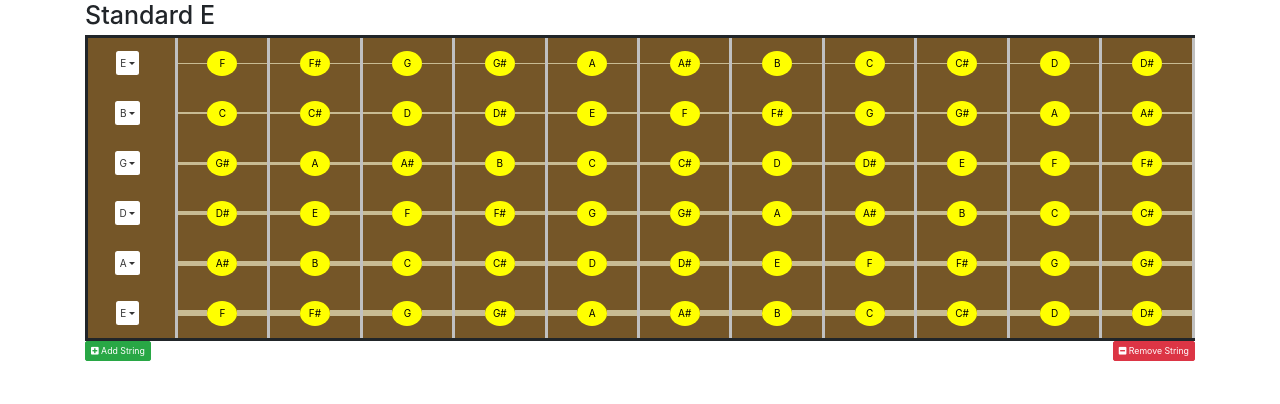
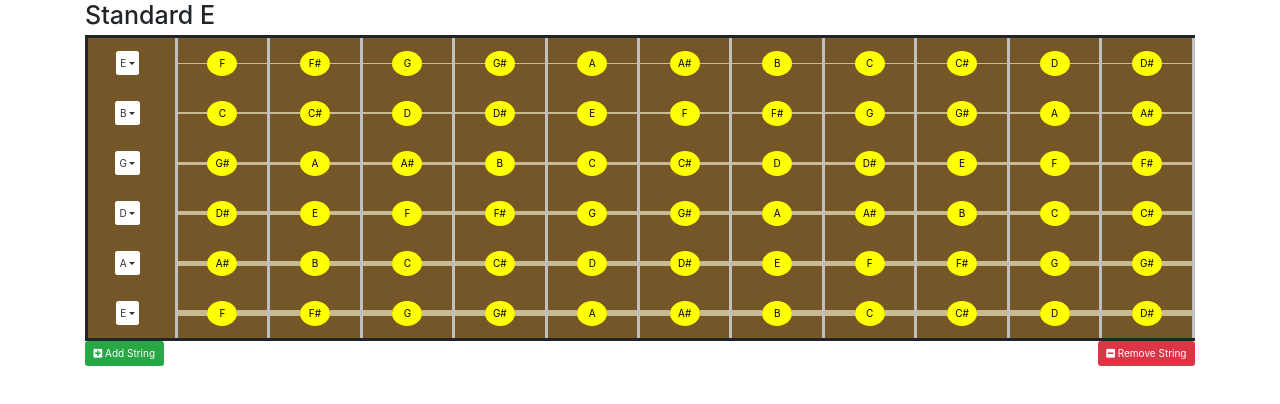
Before and after one commit to CP92/FretReact, a React app: page /#/ in a window 1280 px wide. Shown: the top 404 px of the page. Built offline with nearby package versions, Linux system fonts and the light colour scheme.

Commit message:
Made add and remove string buttons larger

```diff
--- a/src/FretBoard.js
+++ b/src/FretBoard.js
@@ -106,10 +106,10 @@ class FretBoard extends Component {
 
         </Grid>
 
-        <button onClick={this.addString} type="button" className="btn btn-success btn-sm" id="add-string">
+        <button onClick={this.addString} type="button" className="btn btn-success btn-md" id="add-string">
           <span className="fas fa-plus-square" aria-hidden="true"></span> Add String
         </button>
-        <button onClick={this.removeString} type="button" className="btn btn-danger btn-sm float-right" id="remove-string">
+        <button onClick={this.removeString} type="button" className="btn btn-danger btn-md float-right" id="remove-string">
           <span className="fas fa-minus-square" aria-hidden="true"></span> Remove String
         </button>
 
```
